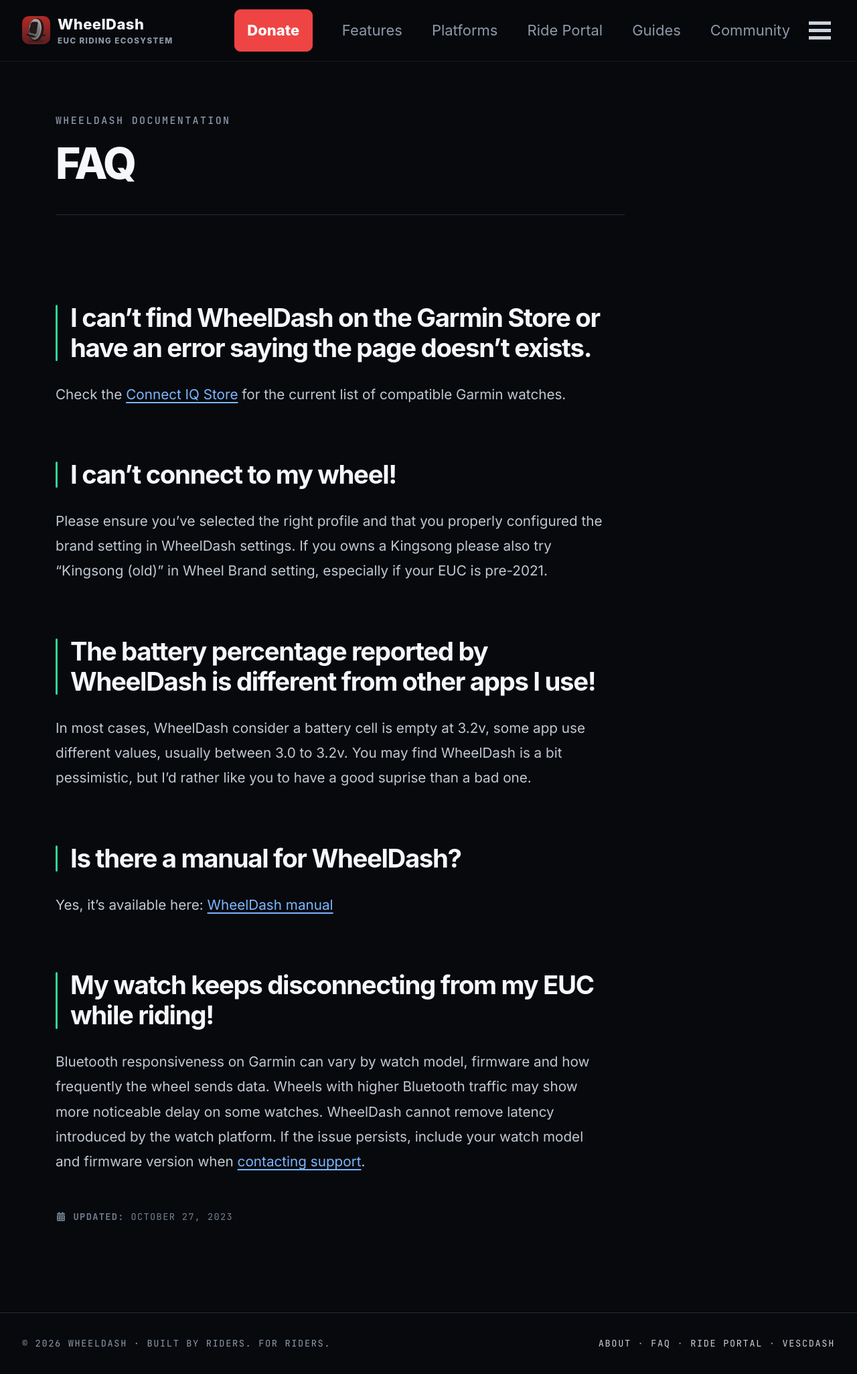
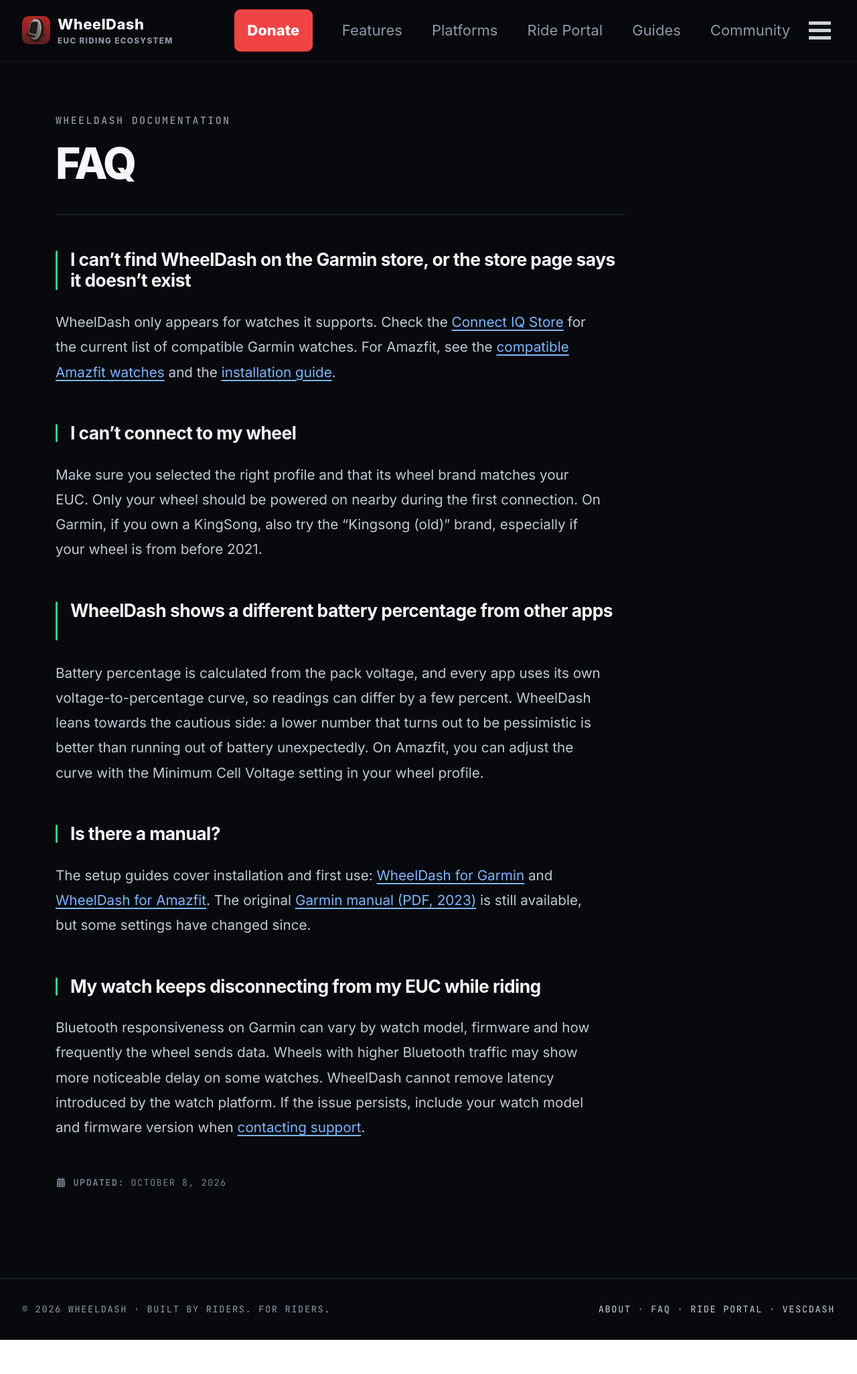
Before and after one commit to blkfribourg/blkfribourg.github.io, a Jekyll site: the page built from _pages/faq.md, in a window 1280 px wide. Shown: the whole page at 67% size. Built offline with Jekyll 4.4.1, drawn with Linux system fonts in a browser that asks for light colours; cached includes are drawn as plain includes; after the commit the page ends 2000 px from its top, so only the background shows below that.

Commit message:
Remove collection archive; rewrite the FAQ
Drop the leftover theme collection-archive page. FAQ: fix typos, replace
the outdated 3.2 V battery claim with how percentages are computed and the
Amazfit Minimum Cell Voltage setting, point to the current setup guides
next to the 2023 Garmin manual, and add Amazfit compatibility links.

Co-Authored-By: Claude Opus 5.5 <noreply@anthropic.com>
Claude-Session: https://claude.ai/code/session_0113Rbw9K8vn8adzvCaMpYEK

```diff
--- a/_pages/faq.md
+++ b/_pages/faq.md
@@ -3,26 +3,26 @@ title: "FAQ"
 permalink: /wheeldash_faq/
 author_profile: false
 author: BlkFri
-last_modified_at: 2023-10-27
-classes: wd-doc
+last_modified_at: 2026-10-08
+classes: wd-doc wd-faq
 ---
 
-## I can't find WheelDash on the Garmin Store or have an error saying the page doesn't exists.
+## I can't find WheelDash on the Garmin store, or the store page says it doesn't exist
 
-Check the [Connect IQ Store]({{ site.data.product.urls.garmin_app }}) for the current list of compatible Garmin watches.
+WheelDash only appears for watches it supports. Check the [Connect IQ Store]({{ site.data.product.urls.garmin_app }}) for the current list of compatible Garmin watches. For Amazfit, see the [compatible Amazfit watches](/about_wheeldash/#compatible-amazfit-watches) and the [installation guide](/install_amazfit/).
 
-## I can't connect to my wheel!
+## I can't connect to my wheel
 
-Please ensure you've selected the right profile and that you properly configured the brand setting in WheelDash settings. If you owns a Kingsong please also try "Kingsong (old)" in Wheel Brand setting, especially if your EUC is pre-2021.
+Make sure you selected the right profile and that its wheel brand matches your EUC. Only your wheel should be powered on nearby during the first connection. On Garmin, if you own a KingSong, also try the "Kingsong (old)" brand, especially if your wheel is from before 2021.
 
-## The battery percentage reported by WheelDash is different from other apps I use!
+## WheelDash shows a different battery percentage from other apps
 
-In most cases, WheelDash consider a battery cell is empty at 3.2v, some app use different values, usually between 3.0 to 3.2v. You may find WheelDash is a bit pessimistic, but I'd rather like you to have a good suprise than a bad one.
+Battery percentage is calculated from the pack voltage, and every app uses its own voltage-to-percentage curve, so readings can differ by a few percent. WheelDash leans towards the cautious side: a lower number that turns out to be pessimistic is better than running out of battery unexpectedly. On Amazfit, you can adjust the curve with the Minimum Cell Voltage setting in your wheel profile.
 
-## Is there a manual for WheelDash?
+## Is there a manual?
 
-Yes, it's available here: <a href="/assets/pdf/WheelDash_Manual_v0.1.pdf">WheelDash manual</a>
+The setup guides cover installation and first use: [WheelDash for Garmin](/wheeldash_quickstart/) and [WheelDash for Amazfit](/install_amazfit/). The original [Garmin manual (PDF, 2023)](/assets/pdf/WheelDash_Manual_v0.1.pdf) is still available, but some settings have changed since.
 
-## My watch keeps disconnecting from my EUC while riding!
+## My watch keeps disconnecting from my EUC while riding
 
 {{ site.data.product.garmin_latency_note }} WheelDash cannot remove latency introduced by the watch platform. If the issue persists, include your watch model and firmware version when [contacting support](/contact/).
--- a/assets/css/main.scss
+++ b/assets/css/main.scss
@@ -390,6 +390,8 @@ p.wd-updates__all { margin: 1.5rem 0 0; }
 .wd-doc .page__content > ol { max-width: 820px; }
 .wd-doc .page__content h2 { position: relative; max-width: 850px; margin-top: 3.6rem; margin-bottom: 1.25rem; padding: 0 0 0 1rem; border: 0; color: var(--wd-text); font-size: clamp(1.65rem,3vw,2.25rem); font-weight: 750; letter-spacing: -.035em; line-height: 1.18; }
 .wd-doc .page__content h2::before { position: absolute; top: .08em; bottom: .08em; left: 0; width: 3px; border-radius: 99px; background: var(--wd-green); content: ""; }
+.wd-doc .page__content > h2:first-child { margin-top: 0; }
+.wd-faq .page__content h2 { margin-top: 2.6rem; font-size: clamp(1.2rem,2vw,1.45rem); letter-spacing: -.02em; }
 .wd-doc .page__content h3 { max-width: 820px; margin-top: 2.5rem; color: var(--wd-text); font-size: 1.18rem; font-weight: 700; letter-spacing: -.015em; }
 .wd-doc .page__content h4 { color: var(--wd-text); }
 .wd-doc .page__content strong { color: #eef1f5; }
```
Also changed, not shown: _pages/collection-archive.html (deleted, +0 -23 lines).
